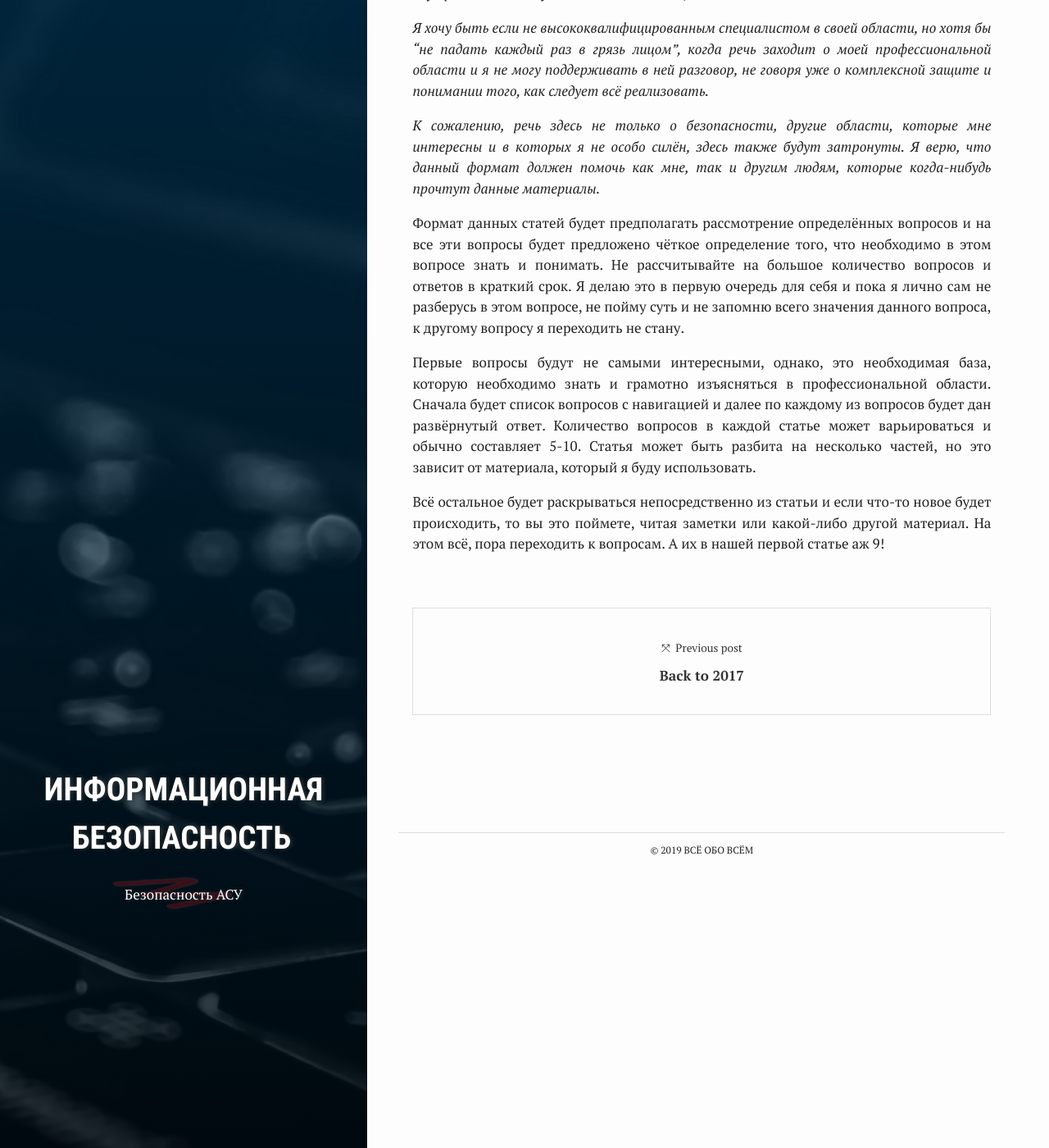
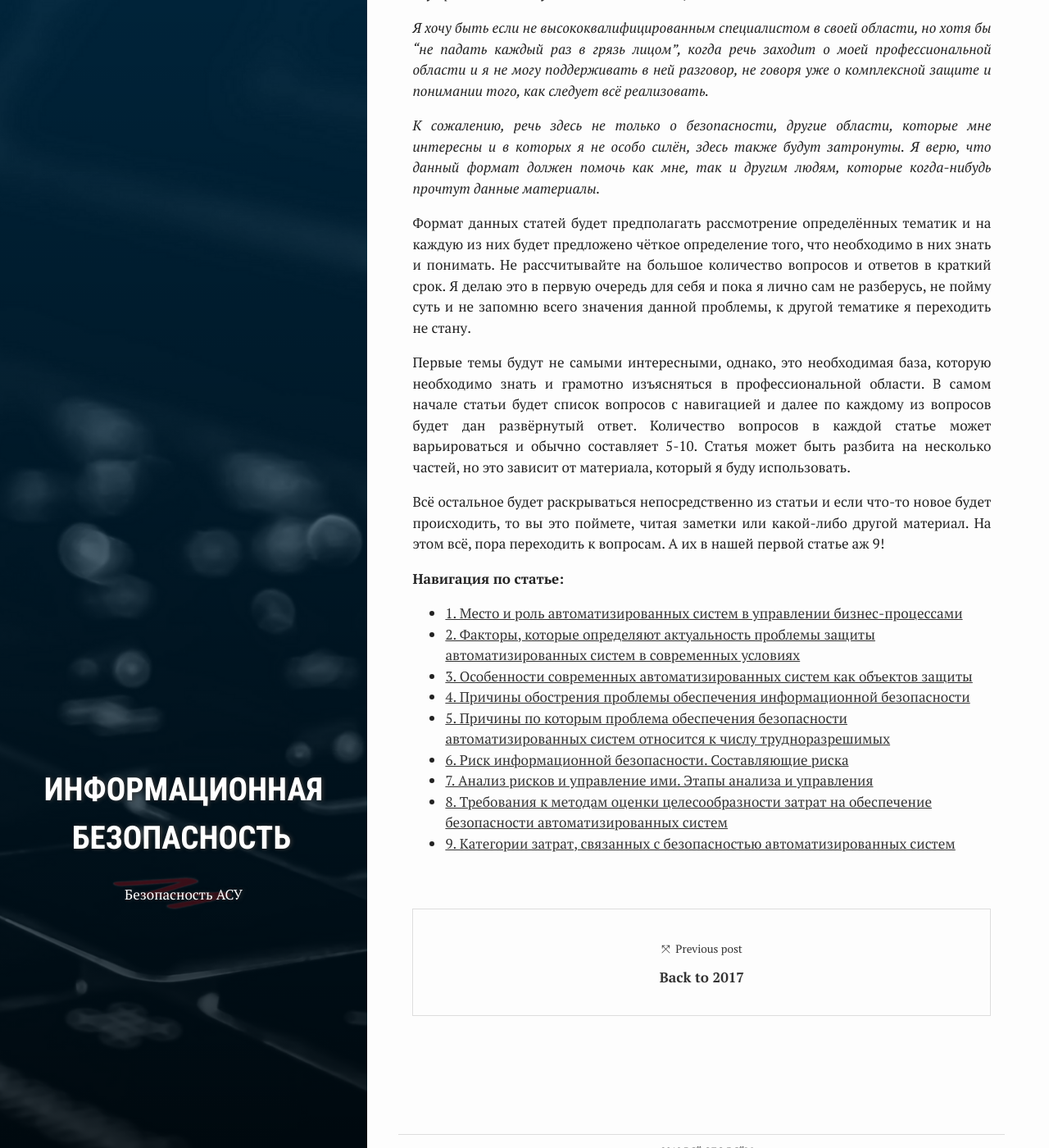
Before and after one commit to ghostmorgan/ghostmorgan.github.io, a Jekyll site: the page built from _posts/2019-10-11-inform_security_1_1.md, in a window 1280 px wide and 1400 px high, scrolled down 578 px. Shown: the whole window at 82% size. Built offline with Jekyll 4.4.1, drawn with Linux system fonts in a browser that asks for light colours; nearby versions of some CDN libraries; comment, search, counter and statistics services are not loaded.

Commit message:
Update 2019-10-11-inform_security_1_1.md

```diff
--- a/_posts/2019-10-11-inform_security_1_1.md
+++ b/_posts/2019-10-11-inform_security_1_1.md
@@ -27,10 +27,22 @@ comments: true
 *К сожалению, речь здесь не только о безопасности, другие области, которые мне интересны и в которых я не особо силён, здесь также будут
 затронуты. Я верю, что данный формат должен помочь как мне, так и другим людям, которые когда-нибудь прочтут данные материалы.*
 
-Формат данных статей будет предполагать рассмотрение определённых вопросов и на все эти вопросы будет предложено чёткое определение того,
-что необходимо в этом вопросе знать и понимать. Не рассчитывайте на большое количество вопросов и ответов в краткий срок. Я делаю это в
-первую очередь для себя и пока я лично сам не разберусь в этом вопросе, не пойму суть и не запомню всего значения данного вопроса, к другому вопросу я переходить не стану.
+Формат данных статей будет предполагать рассмотрение определённых тематик и на каждую из них будет предложено чёткое определение того,
+что необходимо в них знать и понимать. Не рассчитывайте на большое количество вопросов и ответов в краткий срок. Я делаю это в
+первую очередь для себя и пока я лично сам не разберусь, не пойму суть и не запомню всего значения данной проблемы, к другой тематике я переходить не стану.
 
-Первые вопросы будут не самыми интересными, однако, это необходимая база, которую необходимо знать и грамотно изъясняться в  профессиональной области. Сначала будет список вопросов с навигацией и далее по каждому из вопросов будет дан развёрнутый ответ. Количество вопросов в каждой статье может варьироваться и обычно составляет 5-10. Статья может быть разбита на несколько частей, но это зависит от материала, который я буду использовать.
+Первые темы будут не самыми интересными, однако, это необходимая база, которую необходимо знать и грамотно изъясняться в  профессиональной области. В самом начале статьи будет список вопросов с навигацией и далее по каждому из вопросов будет дан развёрнутый ответ. Количество вопросов в каждой статье может варьироваться и обычно составляет 5-10. Статья может быть разбита на несколько частей, но это зависит от материала, который я буду использовать.
 
 Всё остальное будет раскрываться непосредственно из статьи и если что-то новое будет происходить, то вы это поймете, читая заметки или какой-либо другой материал. На этом всё, пора переходить к вопросам. А их в нашей первой статье аж 9!
+
+**Навигация по статье:**
+
+* <a href="#1">1. Место и роль автоматизированных систем в управлении бизнес-процессами</a>
+* <a href="#2">2. Факторы, которые определяют актуальность проблемы защиты автоматизированных систем в современных условиях</a>
+* <a href="#3">3. Особенности современных автоматизированных систем как объектов защиты</a>
+* <a href="#4">4. Причины обострения проблемы обеспечения информационной безопасности</a>
+* <a href="#5">5. Причины по которым проблема обеспечения безопасности автоматизированных систем относится к числу трудноразрешимых</a>
+* <a href="#6">6. Риск информационной безопасности. Составляющие риска</a>
+* <a href="#7">7. Анализ рисков и управление ими. Этапы анализа и управления</a>
+* <a href="#8">8. Требования к методам оценки целесообразности затрат на обеспечение безопасности автоматизированных систем</a>
+* <a href="#9">9. Категории затрат, связанных с безопасностью автоматизированных систем</a>
```
